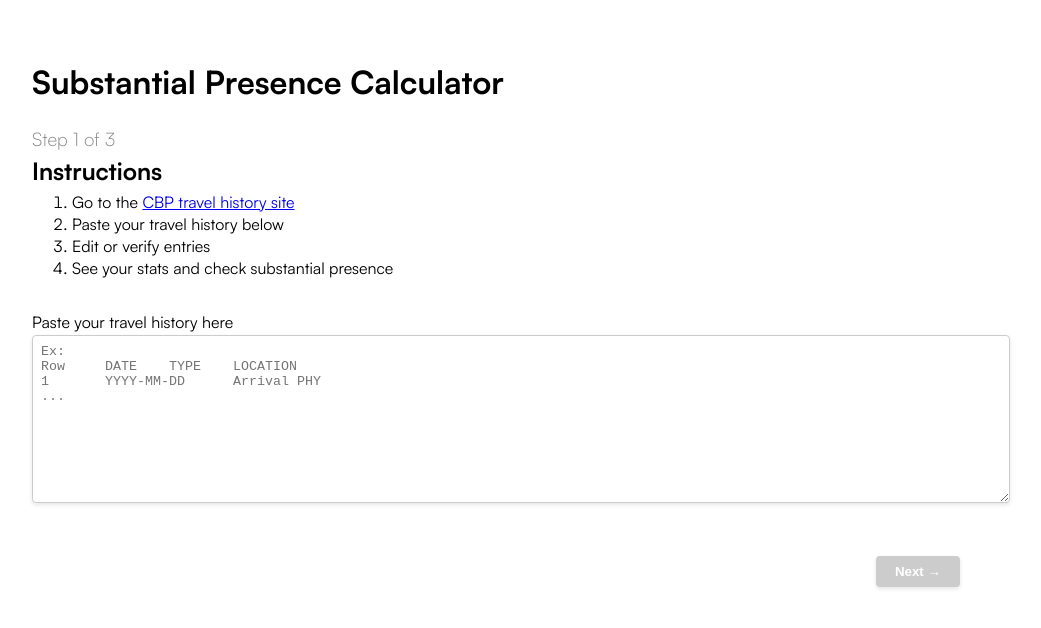
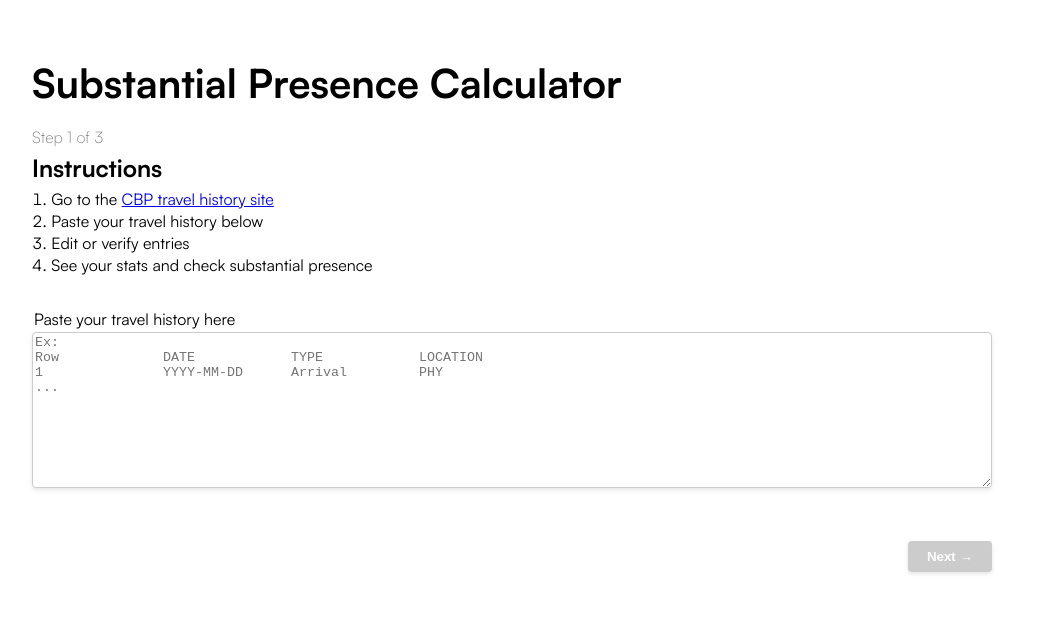
Before and after one commit to brianmakesthings/usPresenceTest, a React (Vite) app: page /upload in a window 1280 px wide. Shown: the top 628 px of the page, without its empty margins (128-1169 px from the left). Built offline with nearby package versions, Linux system fonts and the light colour scheme.

Commit message:
alignment styling

```diff
--- a/src/components/Instructions.module.css
+++ b/src/components/Instructions.module.css
@@ -8,4 +8,6 @@
 
 ol {
     margin: 4px 0 8px 0;
+    padding-left: 0;
+    list-style-position: inside;
 }
--- a/src/components/StepLayout.module.css
+++ b/src/components/StepLayout.module.css
@@ -21,7 +21,7 @@
   .footer {
     display: grid;
     grid-template-columns: 1fr auto;
-    padding: 1rem 2rem;
+    padding: 1rem 0rem;
   }
 
   .footer .buttonWrapper {
--- a/src/components/TravelHistoryTable.tsx
+++ b/src/components/TravelHistoryTable.tsx
@@ -26,7 +26,6 @@ export const TravelHistoryTable: React.FC<Props> = ({ rawData }) => {
       <table className={styles.table}>
         <thead>
           <tr>
-            <th>#</th>
             <th>Entry Date</th>
             <th>Entry Location</th>
             <th>Departure Date</th>
@@ -37,7 +36,6 @@ export const TravelHistoryTable: React.FC<Props> = ({ rawData }) => {
         <tbody>
           {trips.map((trip, index) => (
             <tr key={index}>
-              <td>{index + 1}</td>
               <td>{trip.entryDate.toString()}</td>
               <td>{trip.entryLocation}</td>
               <td>{trip.departureDate.toString()}</td>
--- a/src/components/TravelHistoryUploader.module.css
+++ b/src/components/TravelHistoryUploader.module.css
@@ -1,17 +1,19 @@
 .uploader {
-    margin: 2rem 0;
+    margin: 32px 0;
   }
 
 textarea {
     width: 100%;
     font-family: monospace;
-    padding: 0.5rem;
+    /* padding: 0.5rem; */
+    box-sizing: border-box;
     border: 1px solid #ccc;
     border-radius: 4px;
     /* very light drop shadow */
     box-shadow: 0 2px 4px rgba(0, 0, 0, 0.1);
+    tab-size: 128px;
 }
 
 p {
-    margin-bottom: 2px;
+    margin: 2px;
 }
--- a/src/index.css
+++ b/src/index.css
@@ -1 +1,14 @@
 @import url("./assets/satoshi.css");
+
+h1 {
+    font-size: 40px;
+    margin: 16px 0;
+}
+
+h2 {
+    font-size: 24px;
+}
+
+h3 {
+    font-size: 16px;
+}
```
